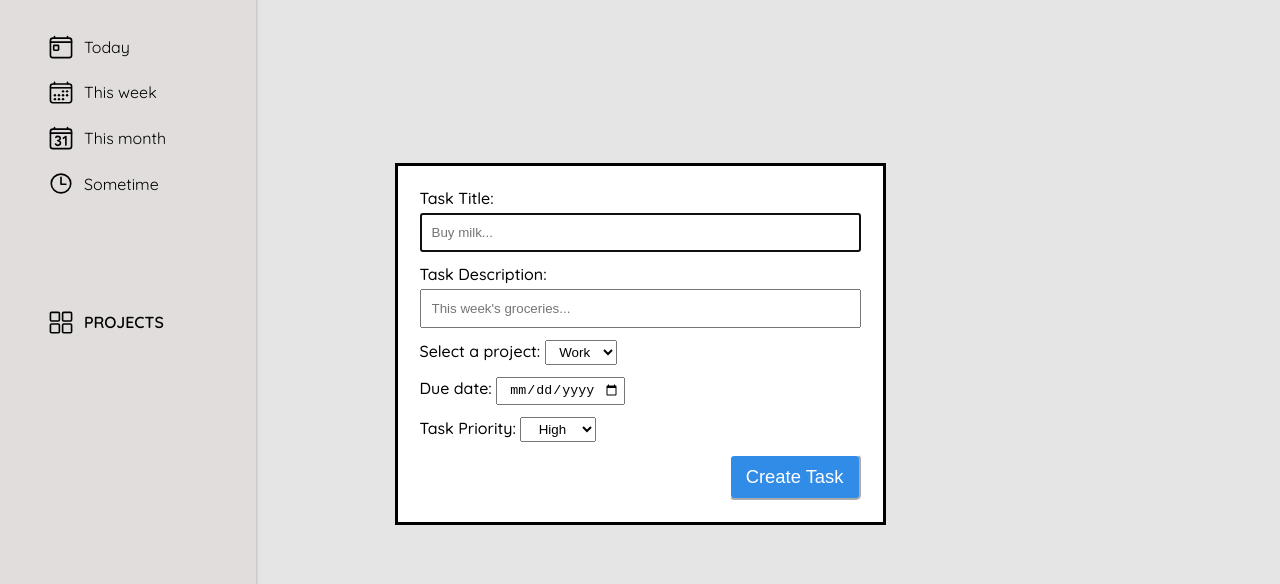
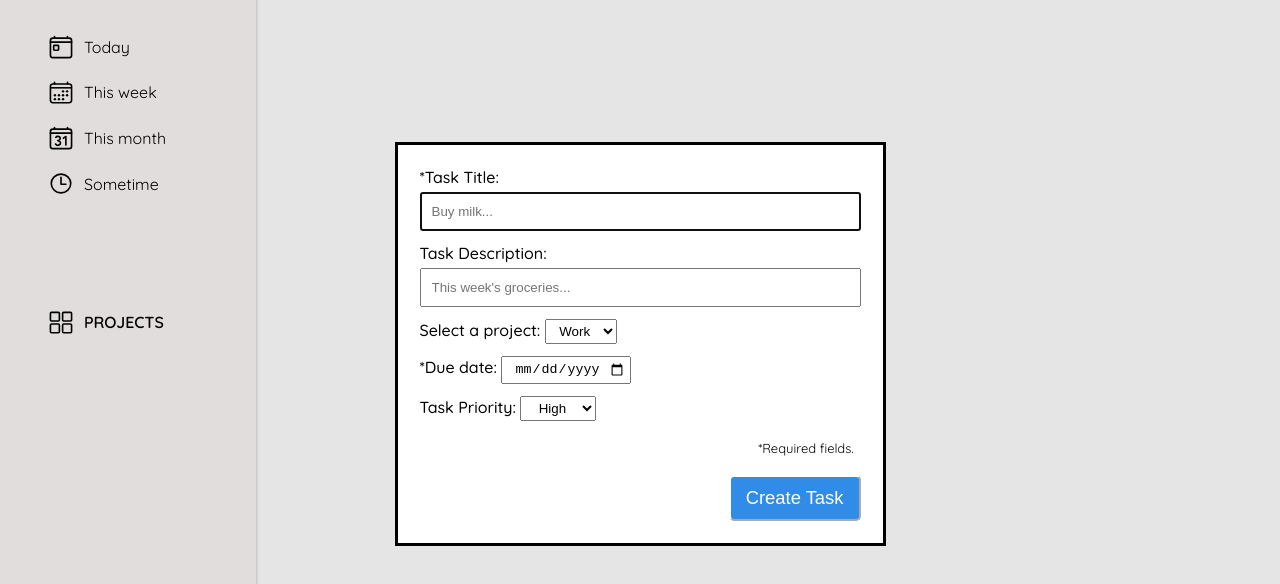
Before and after one commit to ladinofel/todo-app, a website built with webpack: page src/template.html in a window 1280 px wide. Both pictures are taken after a click on the link "New Task". Shown: the part 56-640 px from the top of the page. Built offline with nearby package versions, Linux system fonts and the light colour scheme.

Commit message:
Add working validation to the form

```diff
--- a/src/components/taskComponent/formStyles.css
+++ b/src/components/taskComponent/formStyles.css
@@ -50,3 +50,9 @@ label {
   background-color: #50C878;
   cursor: pointer;
 }
+
+.notice {
+  text-align: end;
+  padding: 0px 1vw 0px 0px;
+  font-size: small;
+}
--- a/src/components/taskComponent/taskFactory.js
+++ b/src/components/taskComponent/taskFactory.js
@@ -3,12 +3,13 @@ const taskFactory = (title, description, project, dueDate, priority) => {
   return {title, description, project, dueDate, priority};
 };
 
+let taskLibrary = [];
+
 const taskCreator = (() => {
   const taskForm = document.getElementById('task-form');
   const modal = document.querySelector('#modal');
-  let taskLibrary = [];
   const submitBtn = document.getElementById('submit-btn');
-  submitBtn.addEventListener('click', () => {
+  const submitHandler = (() => {
     if(taskForm.checkValidity()){
       let taskTitle = document.getElementById('task-title').value;
       let taskDescription = document.getElementById('task-description').value;
@@ -20,13 +21,17 @@ const taskCreator = (() => {
       console.log(taskLibrary);
       taskForm.reset();
       modal.close();
+      submitBtn.removeEventListener('click', submitHandler);
       } else {
-        taskForm.reportValidity();
+      taskForm.reportValidity();
       };
     });
+
+    submitBtn.addEventListener('click', submitHandler);
   });
 
 
 
 
 export default taskCreator;
+//export {taskLibrary};
--- a/src/components/taskComponent/taskFormGenerator.js
+++ b/src/components/taskComponent/taskFormGenerator.js
@@ -12,7 +12,7 @@ const newTaskForm = (() => {
   title.classList.add('title');
   const taskTitle = document.createElement('label');
   taskTitle.setAttribute('for', 'task-title');
-  taskTitle.textContent = 'Task Title: ';
+  taskTitle.textContent = '*Task Title: ';
   const taskTitleInput = document.createElement('input');
   taskTitleInput.setAttribute('type', 'text');
   taskTitleInput.setAttribute('size', '40');
@@ -58,9 +58,10 @@ const newTaskForm = (() => {
   dueDate.classList.add('due-date');
   const taskDueDate = document.createElement('label');
   taskDueDate.setAttribute('for', 'task-due-date');
-  taskDueDate.textContent = 'Due date: ';
+  taskDueDate.textContent = '*Due date: ';
   const taskDueDateInput = document.createElement('input');
   taskDueDateInput.setAttribute('type', 'date');
+  taskDueDateInput.required = true;
   taskDueDateInput.id = 'task-due-date';
   taskDueDateInput.setAttribute('name', 'task-due-date');
 
@@ -82,6 +83,11 @@ const newTaskForm = (() => {
   optionLow.textContent = 'Low';
   optionLow.value = 'low';
 
+  const required = document.createElement('div');
+  required.classList.add('notice');
+  const requiredNotice = document.createElement('p');
+  requiredNotice.textContent = '*Required fields.';
+
   const submit = document.createElement('div');
   submit.classList.add('submit');
   const submitBtn = document.createElement('button');
@@ -90,13 +96,14 @@ const newTaskForm = (() => {
   submitBtn.textContent = 'Create Task';
 
   submit.append(submitBtn);
+  required.append(requiredNotice);
   taskPrioritySelect.append(optionHigh, optionMedium, optionLow);
   priority.append(taskPriority, taskPrioritySelect);
   dueDate.append(taskDueDate, taskDueDateInput);
   description.append(taskDescription, taskDescriptionInput);
   project.append(taskProject, taskProjectSelect);
   title.append(taskTitle, taskTitleInput);
-  newForm.append(title, description, project, dueDate, priority, submit);
+  newForm.append(title, description, project, dueDate, priority, required, submit);
   newDialog.append(newForm);
   workSpace.append(newDialog);
 
```
Also changed, not shown: dist/main.js.
